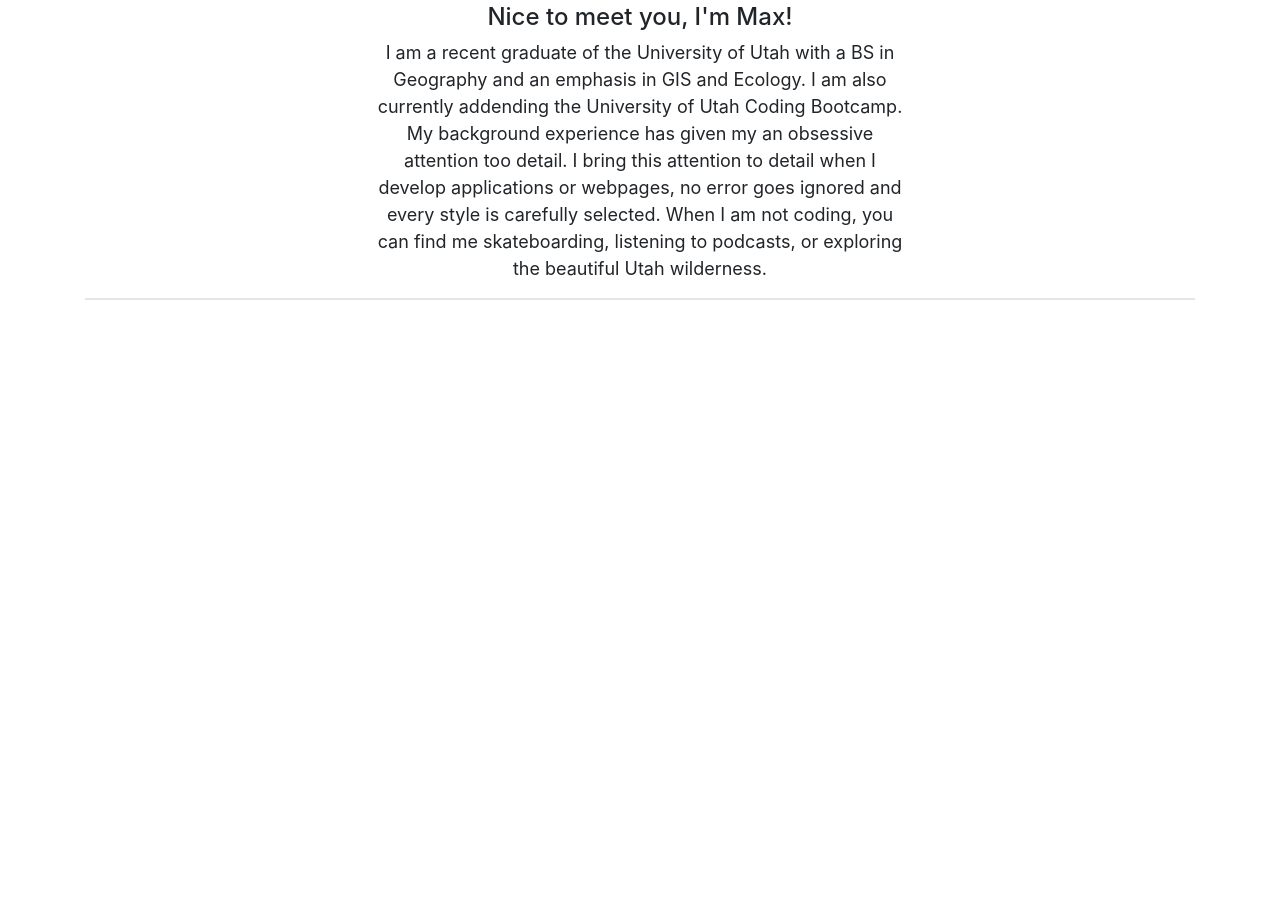
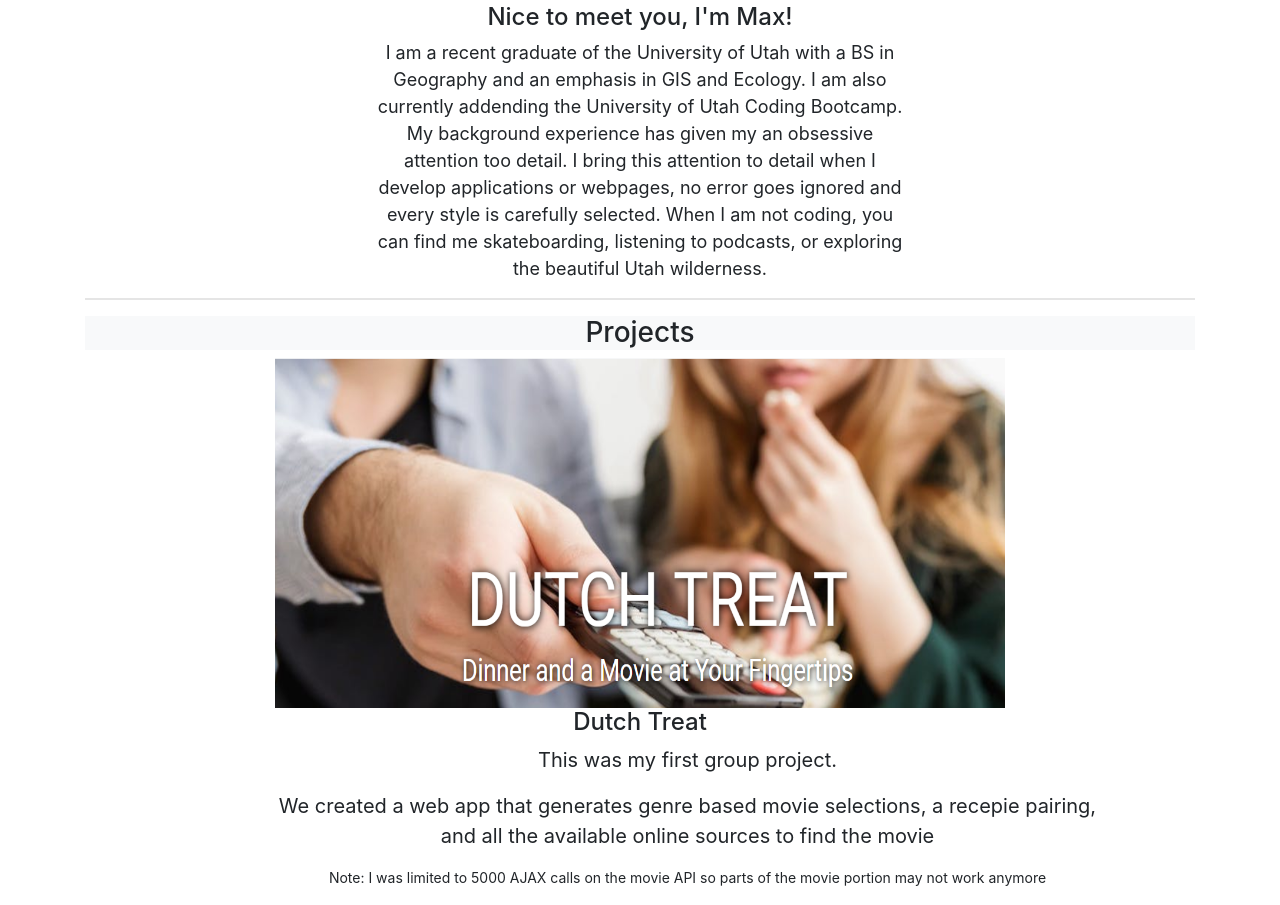
Before and after one commit to maxwilets/portfolio, a plain HTML site: page index.html in a window 1280 px wide. Shown: the part 624-1529 px from the top of the page. Before the commit the page ends 940 px from the top, so only its background shows below. Drawn offline with nearby package versions, Linux system fonts and the light colour scheme.

Commit message:
started portfolio

```diff
--- a/assets/style.css
+++ b/assets/style.css
@@ -4,7 +4,9 @@
 
 
 }
-
+.portfolio{
+  text-align: center
+}
   .navbar-nav{
       margin-left: 65%;
 
@@ -15,6 +17,14 @@
 
 
 
+  }
+  .description{
+    font-size: 20px
+  }
+  .projects{
+    display: block;
+    height: 350px;
+    width: 100%;
   }
   .afterBio{
     border-width: 2px
--- a/index.html
+++ b/index.html
@@ -36,7 +36,7 @@
                     <a class="nav-link" href="#about">Home <span class="sr-only">(current)</span></a>
                 </div>
                 <div class="nav-item">
-                    <a class="nav-link" href="https://thrashermagazine.com">Portfolio</a>
+                    <a class="nav-link" href="#portfolio">Portfolio</a>
                 </div>
                 <div class='nav-item'>
                     <a class='nav-link' href='#'>Resume</a>
@@ -86,10 +86,10 @@
           </div>
         <hr class='afterBio'>
           <div class= 'row'>
-              <div class= "col-3">
+              <div class= "col-lg-3 col-sm-10 ">
 
               </div>
-              <div class= 'col-6 pre'>
+              <div class= 'col-lg-6 col-sm-10 col-xs-10 pre'>
                   <h4> Nice to meet you, I'm Max!</h4>
                   I am a recent graduate of the University of Utah with a BS in Geography and an emphasis in GIS and Ecology.
                  I am also currently addending the University of Utah Coding Bootcamp. My background experience has given my an obsessive
@@ -98,12 +98,35 @@
 
 
               </div>
-              <div class= 'col-3'>
+              <div class= 'col-lg-3 col-sm-10'>
 
               </div>
            </div>
        <hr class ='afterBio'>
+       <div class = 'col-12 portfolio bg-light'>
+           <h3 class='portfolio'> Projects </h3>
+       </div>
+         <div class='row'>
+         <div class = 'col-2'></div>
+         <div class= 'col-8'>
+            <img class="projects" src= 'assets/images/dutchtreat.PNG'>
+         </div>
+         <div class='col-2'></div>
+         </div>
+         <div class='col-12 portfolio'>
+            <h4> Dutch Treat</h4>
+            </div>
+            <div class='row portfolio'>
+            <div class='col-2'></div>
+            <div class='col-9'>
+            <p class='description'> This was my first group project.</p>
+            <p class='description'> We created a web app that generates genre based movie selections, a recepie pairing, and all the available online sources to find the movie</p>
+            <p style='font-size: 14px'>Note: I was limited to 5000 AJAX calls on the movie API so parts of the movie portion may not work anymore</p>
+            </div>
+            <div class='col-2'></div>
+         </div>
 
       </div>
+
 </body>
 </html>
```
Also changed, not shown: assets/images/dutchtreat.PNG (added).
